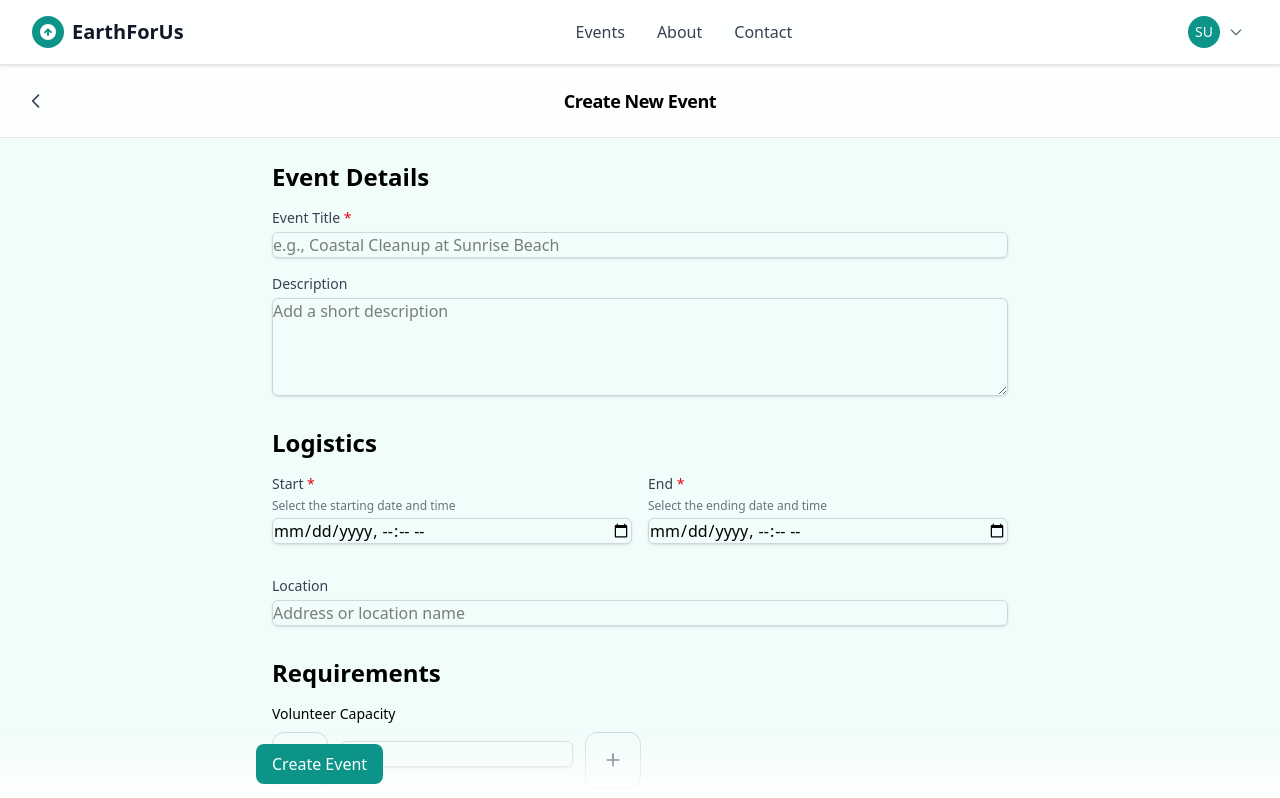
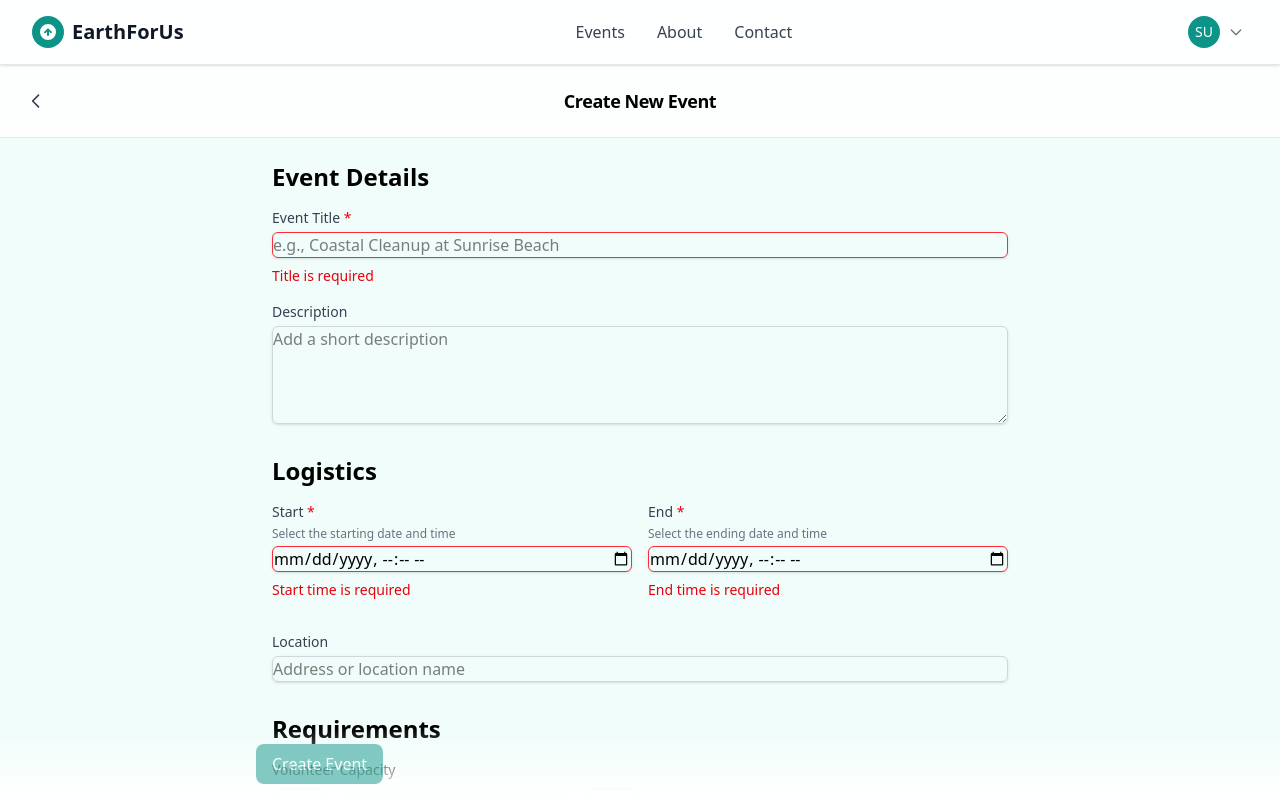
Before and after one commit to ValentinKt/EarthForUs, a React (Vite) app: page /events/create in a window 1280 px wide. Shown: the top 798 px of the page. Built offline with nearby package versions, Linux system fonts and the light colour scheme; sample sign-in values are in the browser's storage.

Commit message:
feat: Add event creation validation and duplicate prevention (client+server)

```diff
--- a/src/features/events/pages/CreateEventPage.tsx
+++ b/src/features/events/pages/CreateEventPage.tsx
@@ -1,4 +1,4 @@
-import React, { useState, useEffect } from 'react';
+import React, { useState, useEffect, useMemo } from 'react';
 import Button from '../../../shared/ui/Button';
 import TextField from '../../../shared/components/TextField';
 import Textarea from '../../../shared/components/Textarea';
@@ -26,6 +26,8 @@ const CreateEventPage: React.FC = () => {
   const [error, setError] = useState<string | null>(null);
   const [isDirty, setIsDirty] = useState(false);
   const [hasValidationError, setHasValidationError] = useState(false);
+  const [formErrors, setFormErrors] = useState<{ title?: string; start_time?: string; end_time?: string; capacity?: string }>({});
+  const [successBanner, setSuccessBanner] = useState(false);
 
   useEffect(() => {
     const dirty = Boolean(
@@ -60,6 +62,33 @@ const CreateEventPage: React.FC = () => {
     log.debug('field_change', { name, value });
     setForm(prev => ({ ...prev, [name]: name === 'capacity' ? Number(value) : value }));
   };
+
+  // Inline validation
+  useEffect(() => {
+    const errs: { title?: string; start_time?: string; end_time?: string; capacity?: string } = {};
+    if (!form.title.trim()) {
+      errs.title = 'Title is required';
+    } else if (form.title.trim().length > 200) {
+      errs.title = 'Title is too long (max 200 characters)';
+    }
+    if (!form.start_time) {
+      errs.start_time = 'Start time is required';
+    } else if (Number.isNaN(new Date(form.start_time).getTime())) {
+      errs.start_time = 'Invalid start time';
+    }
+    if (!form.end_time) {
+      errs.end_time = 'End time is required';
+    } else if (Number.isNaN(new Date(form.end_time).getTime())) {
+      errs.end_time = 'Invalid end time';
+    } else if (form.start_time && new Date(form.end_time) <= new Date(form.start_time)) {
+      errs.end_time = 'End time must be after start time';
+    }
+    if (!Number.isFinite(form.capacity) || form.capacity <= 0) {
+      errs.capacity = 'Capacity must be a positive number';
+    }
+    setFormErrors(errs);
+    setHasValidationError(Object.keys(errs).length > 0);
+  }, [form.title, form.start_time, form.end_time, form.capacity]);
 
   const incrementCapacity = () => setForm(prev => {
     const next = prev.capacity + 1;
@@ -113,14 +142,15 @@ const CreateEventPage: React.FC = () => {
       const data = await res.json();
       if (!res.ok) {
         log.error('submit_error', { error: data?.error, status: res.status });
-        const msg = data?.error || 'Failed to create event';
+        const msg = res.status === 409 ? 'Duplicate event detected: same title and start time' : (data?.error || 'Failed to create event');
         setError(msg);
         showError(msg, 'Create Event Failed');
         return;
       }
       log.info('submit_success', { eventId: data?.id });
       showSuccess('Event created successfully', 'Success');
-      navigate('/events');
+      setSuccessBanner(true);
+      setTimeout(() => navigate('/events'), 800);
     } catch (err) {
       log.error('submit_exception', err);
       const msg = 'Unexpected error creating event';
@@ -161,6 +191,7 @@ const CreateEventPage: React.FC = () => {
               onChange={onChange}
               placeholder="e.g., Coastal Cleanup at Sunrise Beach"
               required
+              error={formErrors.title}
             />
             <Textarea
               name="description"
@@ -183,6 +214,7 @@ const CreateEventPage: React.FC = () => {
               onChange={onChange}
               required
               description="Select the starting date and time"
+              error={formErrors.start_time}
             />
             <DateTimeField
               name="end_time"
@@ -190,7 +222,7 @@ const CreateEventPage: React.FC = () => {
               value={form.end_time}
               onChange={onChange}
               required
-              error={hasValidationError ? 'End time must be after start time.' : undefined}
+              error={formErrors.end_time}
               description="Select the ending date and time"
             />
           </div>
@@ -276,6 +308,11 @@ const CreateEventPage: React.FC = () => {
         </section>
 
         {error && <p className="text-red-600 text-sm" aria-live="polite">{error}</p>}
+        {successBanner && (
+          <div className="mt-4 rounded-lg border border-green-200 bg-green-50 p-3 text-green-700">
+            Event created successfully. Redirecting...
+          </div>
+        )}
       </form>
 
       {/* Sticky Footer Action */}
--- a/src/server/api/routes/events.ts
+++ b/src/server/api/routes/events.ts
@@ -1,7 +1,7 @@
 import { Router } from 'express';
 import type { Request, Response } from 'express';
 import { withTransaction, pool } from '../../db/pool';
-import { createEventTx, listEvents } from '../../db/queries/events';
+import { createEventTx, listEvents, existsDuplicateEvent } from '../../db/queries/events';
 import { mapPgError } from '../../db/errors';
 import { logger } from '../../../shared/utils/logger';
 
@@ -41,6 +41,16 @@ router.post('/', async (req: Request, res: Response) => {
       log.warn('validation_failed_invalid_capacity', { capacity });
       return res.status(400).json({ error: 'Invalid capacity' });
     }
+
+    // Duplicate prevention: same title (case-insensitive) and exact start time
+    const isDuplicate = await withTransaction(async (client) => {
+      return existsDuplicateEvent(client, title, start);
+    });
+    if (isDuplicate) {
+      log.warn('create_event_duplicate', { title, start_time });
+      return res.status(409).json({ error: 'An event with the same title and start time already exists' });
+    }
+
     log.info('create_event_request', { title, location, start_time, end_time, capacity: cap });
     const event = await withTransaction(async (client) => {
       return createEventTx(client, [title, description ?? null, location ?? null, start, end, cap]);
--- a/src/server/db/queries/events.ts
+++ b/src/server/db/queries/events.ts
@@ -18,6 +18,11 @@ export const listEvents = {
   text: `SELECT id, title, location, start_time, end_time FROM events ORDER BY start_time ASC LIMIT $1 OFFSET $2`,
 };
 
+export const findEventByTitleAndStart = {
+  name: 'find-event-by-title-and-start',
+  text: `SELECT id FROM events WHERE LOWER(title) = LOWER($1) AND start_time = $2 LIMIT 1`,
+};
+
 export const updateEvent = {
   name: 'update-event',
   text: `UPDATE events SET title = $2, description = $3, location = $4, start_time = $5, end_time = $6, capacity = $7
@@ -33,3 +38,8 @@ export async function createEventTx(client: PoolClient, args: [string, string |
   const res = await client.query(createEvent, args);
   return res.rows[0];
 }
+
+export async function existsDuplicateEvent(client: PoolClient, title: string, start: Date) {
+  const res = await client.query(findEventByTitleAndStart, [title, start]);
+  return res.rowCount && res.rowCount > 0;
+}
```
Also changed, not shown: 1 other file (tests, documents, lock files or other folders).
